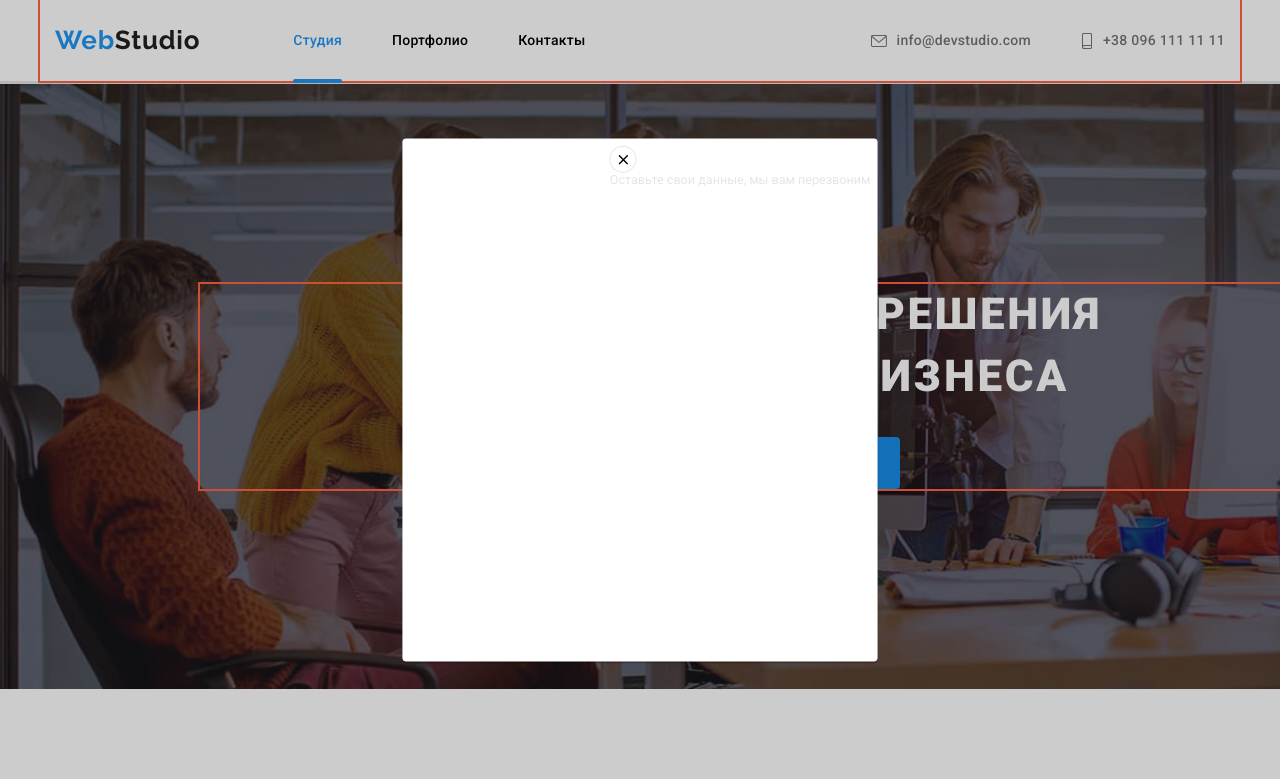
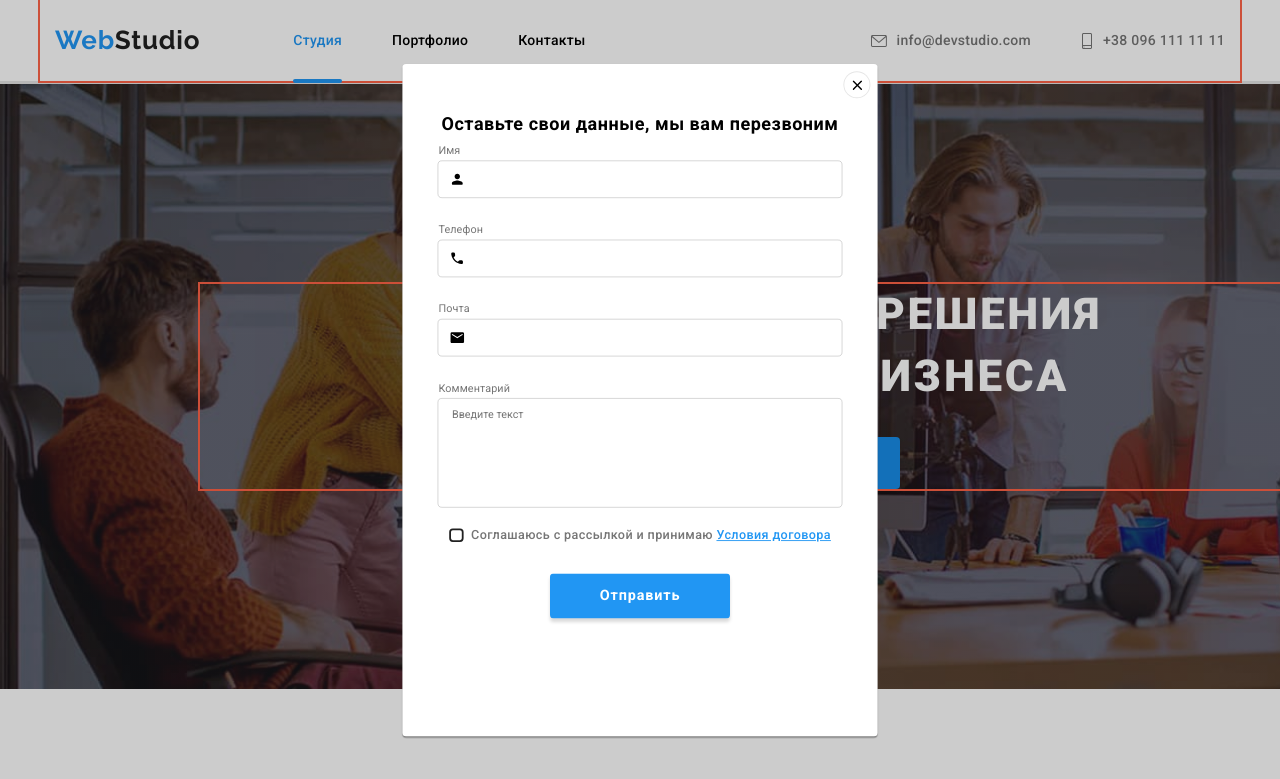
Before and after one commit to KaminskySergey/goit-markup-hw-06, a plain HTML site: page index.html in a window 1280 px wide. Both pictures are taken after a click on the button "Заказать услугу". Shown: the top 779 px of the page. Drawn offline with nearby package versions, Linux system fonts and the light colour scheme.

Commit message:
Update index.html

```diff
--- a/index.html
+++ b/index.html
@@ -302,6 +302,47 @@
     <!-- /////////////////MODAL /////////// -->
     <div class="backdrop is-hidden" data-modal>
         <div class="modal">
+            <form class="form">
+                <p class="form-title-text">Оставьте свои данные, мы вам перезвоним</p>
+
+                    <label class="label">
+                        <input class="input" type="text" name="text" placeholder=" ">
+                        <svg class="form-icon" width="18" height="18">
+                            <use href="./images/icons/symbol .svg#icon-person-black-18dp-1"></use>
+                        </svg>
+                        <span class="form-text">Имя</span>
+                    </label>
+
+                <label class="label">
+                    <input class="input" type="tel" name="tel" placeholder=" " autofocus>
+                    <svg class="form-icon" width="18" height="18">
+                        <use href="./images/icons/symbol .svg#icon-phone-black-18dp-1"></use>
+                    </svg>
+                    <span class="form-text">Телефон</span>
+                </label>
+                <label class="label">
+                    <input class="input" type="email" name="email" placeholder=" ">
+                    <svg class="form-icon" width="18" height="18">
+                        <use href="./images/icons/symbol .svg#icon-email-black-18dp-1"></use>
+                    </svg>
+                    <span class="form-text">Почта</span>
+                </label>
+                <label class="label label-comment">
+                <textarea class="form-comment" name="comment" id="comment" cols="40" rows="10" placeholder="Введите текст"></textarea>
+                <span class="form-text">Комментарий</span>
+            </label>
+
+                <label class="label-checkbox">
+                    <input class="checkbox-input" type="checkbox" name="check" value="check">
+                    <svg class="checkbox-icon" width="16" height="15">
+                        <use href="./images/icons/symbol .svg#icon-icon-check"></use>
+                    </svg>
+                    <p class="checkbox-text">Соглашаюсь с рассылкой и принимаю <span><a class="checkbox-text-decoration" href="#">Условия договора</a></span></p>
+                </label>
+
+                <button type="submit" class="form-btn">Отправить</button>
+
+            </form>
             <div class="modal-close">
         <button class="modal-button" type="button" data-modal-close>
             <svg class="modal-icon" width="11" height="11">
@@ -310,9 +351,7 @@
                 </use>
             </svg>
         </button>
-        <form>
-            <p>Оставьте свои данные, мы вам перезвоним</p>
-        </form>
+
     </div>
         </div>
     </div>
```
